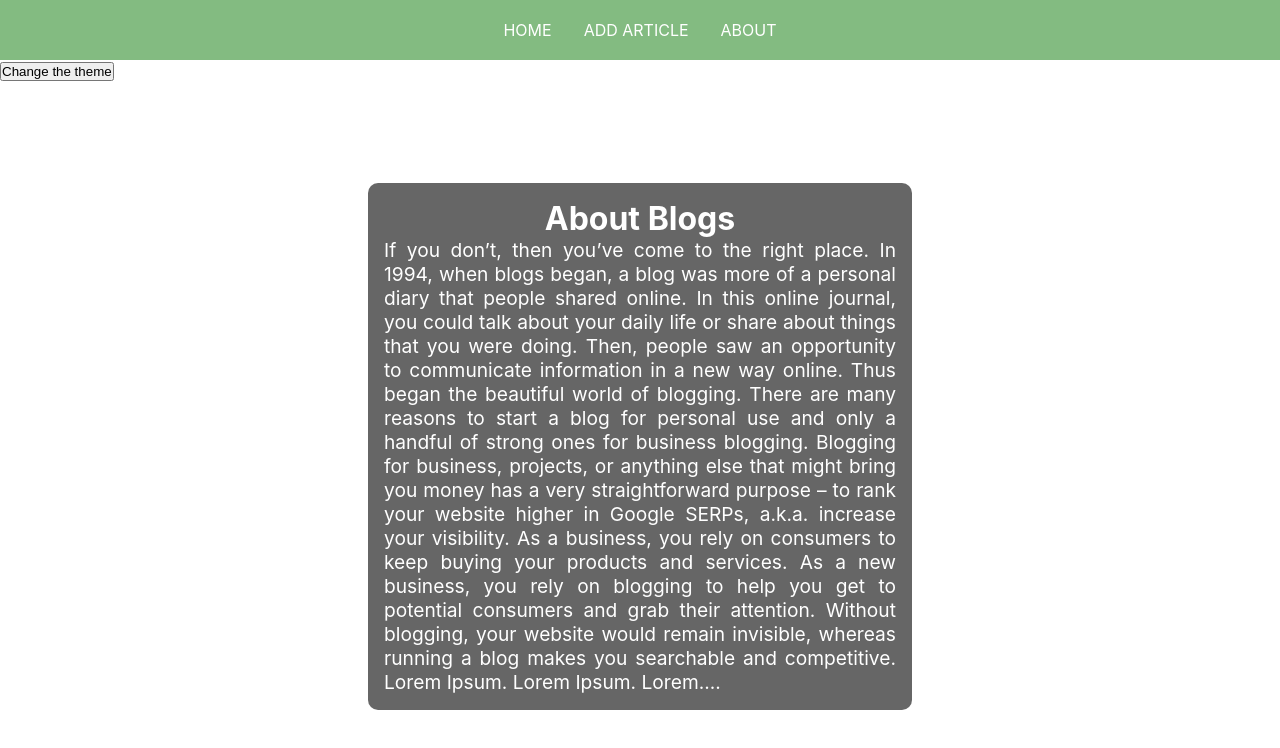
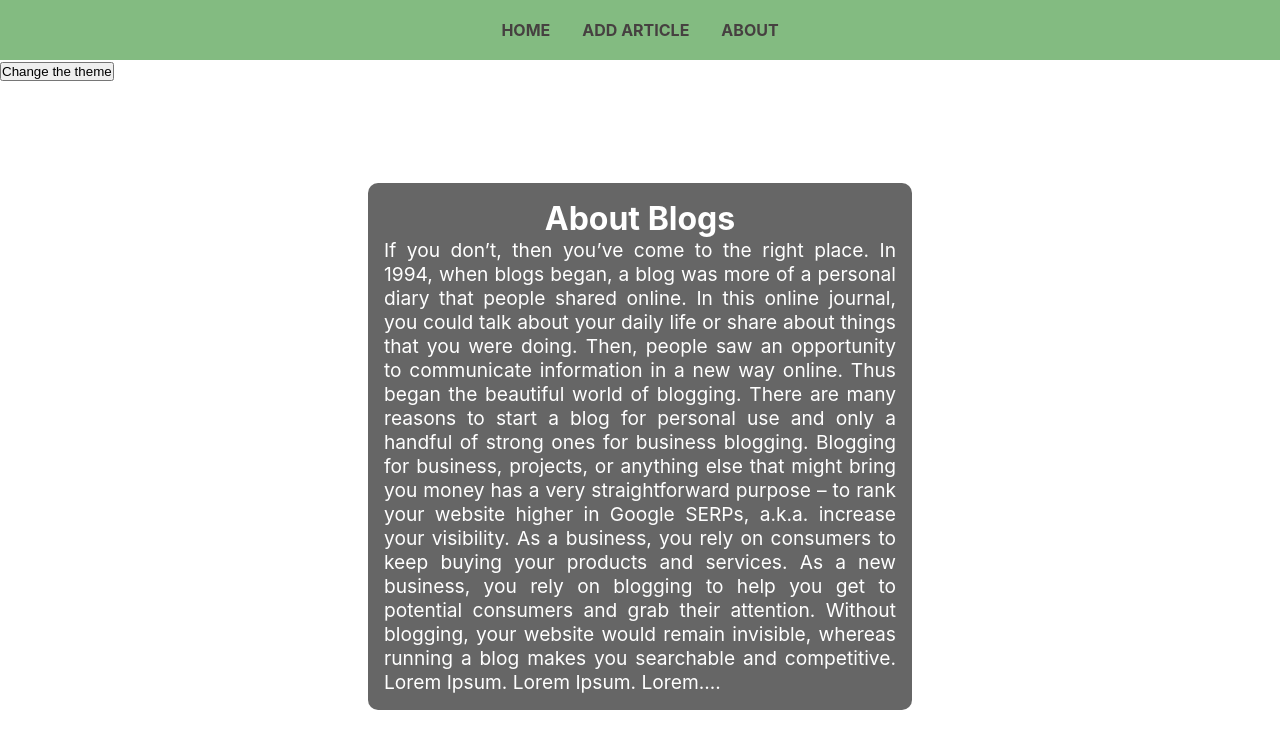
Before and after one commit to SvitlanaRybakova/react-app-group-blogg, a React (Create React App) app: page /about in a window 1280 px wide. Shown: the top 748 px of the page. Built offline with nearby package versions, Linux system fonts and the light colour scheme.

Commit message:
implement toggleTheme to navbar

```diff
--- a/src/components/Navbar.js
+++ b/src/components/Navbar.js
@@ -1,14 +1,21 @@
 import { Link } from "react-router-dom";
 import styles from "../styles/Navbar.module.css";
+import {ThemeContext} from "../contexts/ThemeContext";
+import { useContext } from 'react';
+
 
 const Navbar = () => {
+  const { isGreenTheme, green, dark } = useContext(ThemeContext);
+  const theme = isGreenTheme ? green : dark;
+
+  console.log(theme);
   return (
-    <nav className={styles.nav}>
-      <Link className={styles.a} to="/">
+    <nav className={styles.nav} style= {{background: theme.navbar}}>
+      <Link className={styles.a} to="/" style= {{ color: theme.fontColor}} >
         HOME
       </Link>
-      <Link to="/add-article-page">ADD ARTICLE</Link>
-      <Link to="/about">ABOUT</Link>
+      <Link to="/add-article-page" style= {{ color: theme.fontColor}}>ADD ARTICLE</Link>
+      <Link to="/about" style= {{ color: theme.fontColor}}>ABOUT</Link>
     </nav>
   );
 };
--- a/src/contexts/ThemeContext.js
+++ b/src/contexts/ThemeContext.js
@@ -6,25 +6,19 @@ function ThemeContextProvider(props){
 
   const [isGreenTheme, setIsGreenThem] = useState(true);
   const [green , setGreen ] = useState({
-    fontColor: 'darkslategray', bg: '#00801342',
+    fontColor: '#464040', bg: '#00801342', navbar: 'rgb(131, 187, 129)'
   })
   const [dark, setDark] = useState({
-    fontColor: 'white', bg: '#000000',
+    fontColor: 'white', bg: '#000000', navbar: '#263238'
   })
 
   const toggleTheme = () =>{
     setIsGreenThem( !isGreenTheme )
   }
 
-  const data = {
-    isGreenTheme,
-    green,
-    dark,
-    toggleTheme
-  }
 
   return(
-    <ThemeContext.Provider value={{data}}>
+    <ThemeContext.Provider value={{isGreenTheme, green, dark, toggleTheme}}>
       {props.children}
     </ThemeContext.Provider>
   )
--- a/src/styles/Navbar.module.css
+++ b/src/styles/Navbar.module.css
@@ -1,13 +1,15 @@
 .nav {
-  background-color: rgb(131, 187, 129);
+  /* background-color: rgb(131, 187, 129); */
   text-align: center;
   padding: 20px 20px 20px;
 }
 
+
 a {
-  color: white;
+  /* color: white; */
   text-decoration: none;
   font-size: 1rem;
+  font-weight: bold;
   margin: 1rem;
 }
 
```
